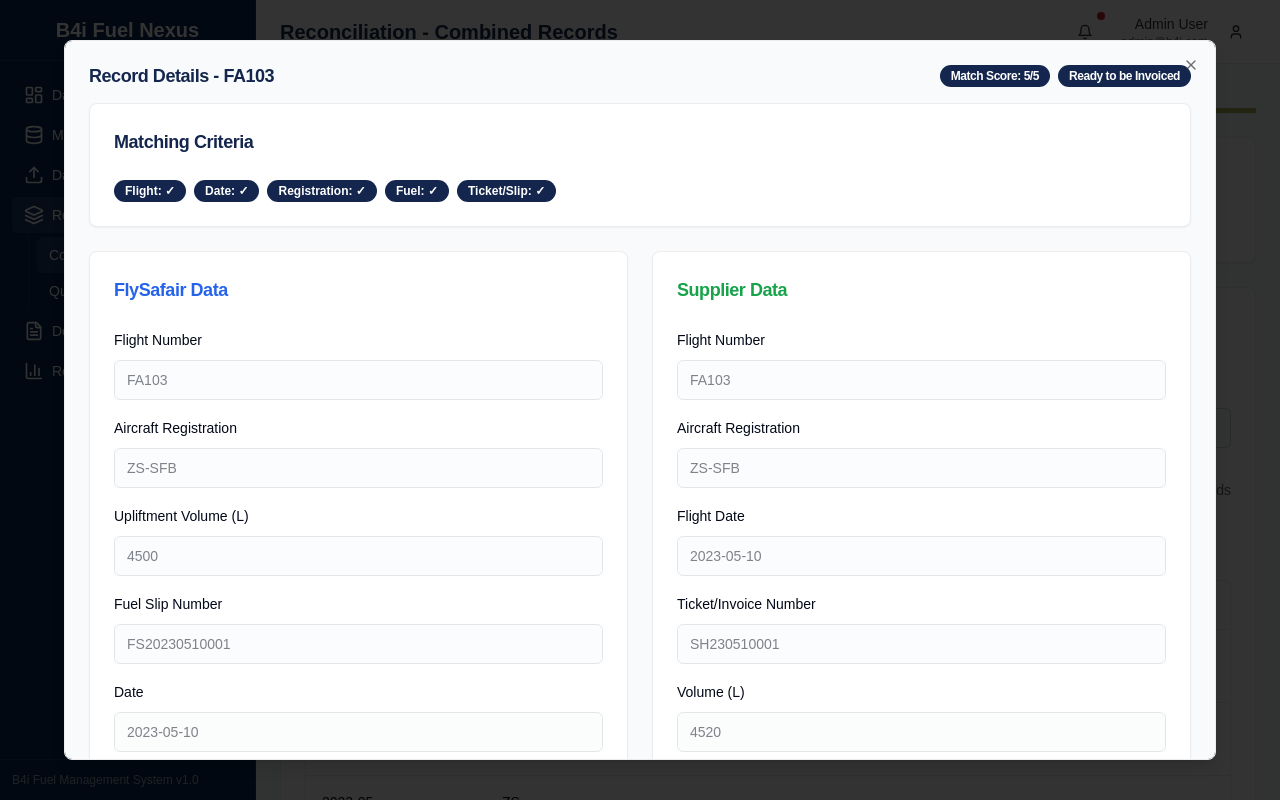
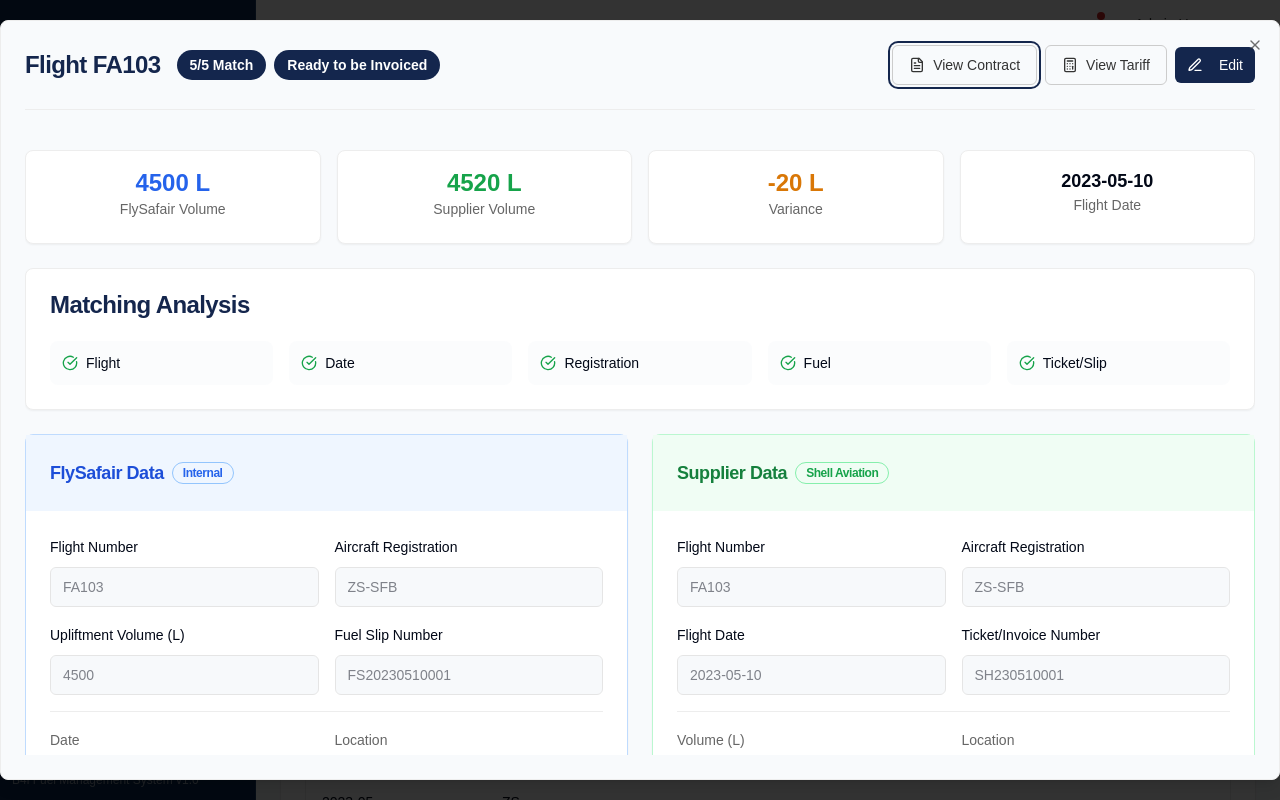
Before and after one commit to Morne004/fuel-nexus-tracker-51, a React (Vite) app: page /reconciliation/combined-records in a window 1280 px wide. Both pictures are taken after a click on the element 768 px from the left and 665 px from the top of the page. Shown: the top 800 px of the page. Built offline with nearby package versions, Linux system fonts and the light colour scheme.

Commit message:
Refactor Record Detail Modal UI
Improved the UI and UX of the `RecordDetailModal` component. Ensured the "View Contract" and "View Tariff" buttons are functional.

```diff
--- a/src/components/modals/RecordDetailModal.tsx
+++ b/src/components/modals/RecordDetailModal.tsx
@@ -12,7 +12,7 @@ import { Label } from '@/components/ui/label';
 import { Badge } from '@/components/ui/badge';
 import { Card, CardContent, CardHeader, CardTitle } from '@/components/ui/card';
 import { Separator } from '@/components/ui/separator';
-import { Eye, Save, X } from 'lucide-react';
+import { Eye, Save, X, Edit3, FileText, Calculator, AlertCircle, CheckCircle } from 'lucide-react';
 
 interface RecordData {
   id: number;
@@ -25,7 +25,6 @@ interface RecordData {
   ifsVolume: number;
   variance: number;
   status: string;
-  // Additional fields for detailed view
   flySafairData: {
     flightNumber: string;
     aircraftRegistration: string;
@@ -108,10 +107,8 @@ const RecordDetailModal = ({
     } : null);
   };
 
-  const getMatchBadge = (isMatch: boolean, label: string) => (
-    <Badge variant={isMatch ? "default" : "destructive"} className="text-xs">
-      {label}: {isMatch ? "✓" : "✗"}
-    </Badge>
+  const getMatchIcon = (isMatch: boolean) => (
+    isMatch ? <CheckCircle className="h-4 w-4 text-green-600" /> : <AlertCircle className="h-4 w-4 text-red-600" />
   );
 
   const calculateMatchScore = () => {
@@ -119,257 +116,293 @@ const RecordDetailModal = ({
     return matches.filter(Boolean).length;
   };
 
+  const handleViewContract = () => {
+    console.log(`Viewing contract ${record.contractId} for flight ${record.flightNumber}`);
+    // Navigate to contract detail view
+    window.open(`/master-data/contracts?id=${record.contractId}`, '_blank');
+  };
+
+  const handleViewTariff = () => {
+    console.log(`Viewing tariff ${record.tariffId} for flight ${record.flightNumber}`);
+    // Navigate to tariff detail view
+    window.open(`/master-data/tariffs?id=${record.tariffId}`, '_blank');
+  };
+
   return (
     <Dialog open={open} onOpenChange={onOpenChange}>
-      <DialogContent className="max-w-6xl max-h-[90vh] overflow-y-auto">
-        <DialogHeader>
-          <DialogTitle className="flex items-center justify-between">
-            <span>Record Details - {record.flightNumber}</span>
+      <DialogContent className="max-w-7xl max-h-[95vh] overflow-hidden flex flex-col">
+        <DialogHeader className="pb-6 border-b">
+          <div className="flex items-center justify-between">
+            <div className="flex items-center gap-4">
+              <DialogTitle className="text-2xl font-bold">
+                Flight {record.flightNumber}
+              </DialogTitle>
               <div className="flex items-center gap-2">
-              <Badge variant={calculateMatchScore() === 5 ? "default" : "secondary"}>
-                Match Score: {calculateMatchScore()}/5
+                <Badge variant={calculateMatchScore() === 5 ? "default" : "destructive"} className="text-sm px-3 py-1">
+                  {calculateMatchScore()}/5 Match
                 </Badge>
                 <Badge variant={
                   record.status === "Ready to be Invoiced" ? "default" :
                   record.status === "Need Credit Note" ? "destructive" :
                   record.status.includes("Query") ? "destructive" :
                   "secondary"
-              }>
+                } className="text-sm px-3 py-1">
                   {record.status}
                 </Badge>
               </div>
-          </DialogTitle>
+            </div>
+            <div className="flex items-center gap-2">
+              {record.contractId && (
+                <Button variant="outline" onClick={handleViewContract} className="flex items-center gap-2">
+                  <FileText className="h-4 w-4" />
+                  View Contract
+                </Button>
+              )}
+              {record.tariffId && (
+                <Button variant="outline" onClick={handleViewTariff} className="flex items-center gap-2">
+                  <Calculator className="h-4 w-4" />
+                  View Tariff
+                </Button>
+              )}
+              {isEditing ? (
+                <div className="flex gap-2">
+                  <Button variant="outline" onClick={() => setIsEditing(false)} size="sm">
+                    Cancel
+                  </Button>
+                  <Button onClick={handleSave} size="sm">
+                    <Save className="h-4 w-4 mr-2" />
+                    Save
+                  </Button>
+                </div>
+              ) : (
+                <Button onClick={() => setIsEditing(true)} size="sm">
+                  <Edit3 className="h-4 w-4 mr-2" />
+                  Edit
+                </Button>
+              )}
+            </div>
+          </div>
         </DialogHeader>
 
-        <div className="space-y-6">
-          {/* Matching Criteria Summary */}
+        <div className="flex-1 overflow-y-auto space-y-6 py-6">
+          {/* Quick Stats */}
+          <div className="grid grid-cols-4 gap-4">
+            <Card className="text-center">
+              <CardContent className="pt-4">
+                <div className="text-2xl font-bold text-blue-600">
+                  {editedRecord.flySafairData.upliftmentVolume} L
+                </div>
+                <p className="text-sm text-muted-foreground">FlySafair Volume</p>
+              </CardContent>
+            </Card>
+            <Card className="text-center">
+              <CardContent className="pt-4">
+                <div className="text-2xl font-bold text-green-600">
+                  {editedRecord.supplierData.volume} L
+                </div>
+                <p className="text-sm text-muted-foreground">Supplier Volume</p>
+              </CardContent>
+            </Card>
+            <Card className="text-center">
+              <CardContent className="pt-4">
+                <div className={`text-2xl font-bold ${
+                  record.variance === 0 ? "text-green-600" :
+                  Math.abs(record.variance) < 30 ? "text-amber-600" : "text-red-600"
+                }`}>
+                  {record.variance > 0 ? "+" : ""}{record.variance} L
+                </div>
+                <p className="text-sm text-muted-foreground">Variance</p>
+              </CardContent>
+            </Card>
+            <Card className="text-center">
+              <CardContent className="pt-4">
+                <div className="text-lg font-bold">
+                  {record.flightDate}
+                </div>
+                <p className="text-sm text-muted-foreground">Flight Date</p>
+              </CardContent>
+            </Card>
+          </div>
+
+          {/* Matching Criteria */}
           <Card>
             <CardHeader>
-              <CardTitle className="text-lg">Matching Criteria</CardTitle>
+              <CardTitle className="flex items-center gap-2">
+                Matching Analysis
+              </CardTitle>
             </CardHeader>
             <CardContent>
-              <div className="flex flex-wrap gap-2">
-                {getMatchBadge(record.matchingCriteria.flight_match, "Flight")}
-                {getMatchBadge(record.matchingCriteria.date_match, "Date")}
-                {getMatchBadge(record.matchingCriteria.reg_match, "Registration")}
-                {getMatchBadge(record.matchingCriteria.fuel_match, "Fuel")}
-                {getMatchBadge(record.matchingCriteria.ticket_slip_match, "Ticket/Slip")}
+              <div className="grid grid-cols-5 gap-4">
+                <div className="flex items-center gap-2 p-3 rounded-lg bg-muted/30">
+                  {getMatchIcon(record.matchingCriteria.flight_match)}
+                  <span className="text-sm font-medium">Flight</span>
+                </div>
+                <div className="flex items-center gap-2 p-3 rounded-lg bg-muted/30">
+                  {getMatchIcon(record.matchingCriteria.date_match)}
+                  <span className="text-sm font-medium">Date</span>
+                </div>
+                <div className="flex items-center gap-2 p-3 rounded-lg bg-muted/30">
+                  {getMatchIcon(record.matchingCriteria.reg_match)}
+                  <span className="text-sm font-medium">Registration</span>
+                </div>
+                <div className="flex items-center gap-2 p-3 rounded-lg bg-muted/30">
+                  {getMatchIcon(record.matchingCriteria.fuel_match)}
+                  <span className="text-sm font-medium">Fuel</span>
+                </div>
+                <div className="flex items-center gap-2 p-3 rounded-lg bg-muted/30">
+                  {getMatchIcon(record.matchingCriteria.ticket_slip_match)}
+                  <span className="text-sm font-medium">Ticket/Slip</span>
+                </div>
               </div>
             </CardContent>
           </Card>
 
-          {/* Side-by-side Data Comparison */}
+          {/* Data Comparison */}
           <div className="grid grid-cols-1 lg:grid-cols-2 gap-6">
             {/* FlySafair Data */}
-            <Card>
-              <CardHeader>
-                <CardTitle className="text-lg text-blue-600">FlySafair Data</CardTitle>
+            <Card className="border-blue-200">
+              <CardHeader className="bg-blue-50">
+                <CardTitle className="text-lg text-blue-700 flex items-center gap-2">
+                  FlySafair Data
+                  <Badge variant="outline" className="text-blue-600 border-blue-300">
+                    Internal
+                  </Badge>
+                </CardTitle>
               </CardHeader>
-              <CardContent className="space-y-4">
+              <CardContent className="space-y-4 pt-6">
+                <div className="grid grid-cols-2 gap-4">
                   <div className="space-y-2">
-                  <Label htmlFor="fs-flight">Flight Number</Label>
+                    <Label htmlFor="fs-flight" className="text-sm font-medium">Flight Number</Label>
                     <Input
                       id="fs-flight"
                       value={editedRecord.flySafairData.flightNumber}
                       onChange={(e) => updateFlySafairField('flightNumber', e.target.value)}
                       disabled={!isEditing}
+                      className={!isEditing ? "bg-muted" : ""}
                     />
                   </div>
-
                   <div className="space-y-2">
-                  <Label htmlFor="fs-aircraft">Aircraft Registration</Label>
+                    <Label htmlFor="fs-aircraft" className="text-sm font-medium">Aircraft Registration</Label>
                     <Input
                       id="fs-aircraft"
                       value={editedRecord.flySafairData.aircraftRegistration}
                       onChange={(e) => updateFlySafairField('aircraftRegistration', e.target.value)}
                       disabled={!isEditing}
+                      className={!isEditing ? "bg-muted" : ""}
                     />
                   </div>
+                </div>
 
+                <div className="grid grid-cols-2 gap-4">
                   <div className="space-y-2">
-                  <Label htmlFor="fs-volume">Upliftment Volume (L)</Label>
+                    <Label htmlFor="fs-volume" className="text-sm font-medium">Upliftment Volume (L)</Label>
                     <Input
                       id="fs-volume"
                       type="number"
                       value={editedRecord.flySafairData.upliftmentVolume}
                       onChange={(e) => updateFlySafairField('upliftmentVolume', parseFloat(e.target.value))}
                       disabled={!isEditing}
+                      className={!isEditing ? "bg-muted" : ""}
                     />
                   </div>
-
                   <div className="space-y-2">
-                  <Label htmlFor="fs-slip">Fuel Slip Number</Label>
+                    <Label htmlFor="fs-slip" className="text-sm font-medium">Fuel Slip Number</Label>
                     <Input
                       id="fs-slip"
                       value={editedRecord.flySafairData.fuelSlipNumber}
                       onChange={(e) => updateFlySafairField('fuelSlipNumber', e.target.value)}
                       disabled={!isEditing}
+                      className={!isEditing ? "bg-muted" : ""}
                     />
                   </div>
-
-                <div className="space-y-2">
-                  <Label>Date</Label>
-                  <Input
-                    value={editedRecord.flySafairData.date}
-                    disabled
-                    className="bg-gray-50"
-                  />
                 </div>
 
+                <Separator />
+
+                <div className="grid grid-cols-2 gap-4">
                   <div className="space-y-2">
-                  <Label>Location</Label>
-                  <Input
-                    value={editedRecord.flySafairData.location}
-                    disabled
-                    className="bg-gray-50"
-                  />
+                    <Label className="text-sm font-medium text-muted-foreground">Date</Label>
+                    <Input value={editedRecord.flySafairData.date} disabled className="bg-muted text-muted-foreground" />
+                  </div>
+                  <div className="space-y-2">
+                    <Label className="text-sm font-medium text-muted-foreground">Location</Label>
+                    <Input value={editedRecord.flySafairData.location} disabled className="bg-muted text-muted-foreground" />
+                  </div>
                 </div>
               </CardContent>
             </Card>
 
             {/* Supplier Data */}
-            <Card>
-              <CardHeader>
-                <CardTitle className="text-lg text-green-600">Supplier Data</CardTitle>
+            <Card className="border-green-200">
+              <CardHeader className="bg-green-50">
+                <CardTitle className="text-lg text-green-700 flex items-center gap-2">
+                  Supplier Data
+                  <Badge variant="outline" className="text-green-600 border-green-300">
+                    {editedRecord.supplierData.supplier}
+                  </Badge>
+                </CardTitle>
               </CardHeader>
-              <CardContent className="space-y-4">
+              <CardContent className="space-y-4 pt-6">
+                <div className="grid grid-cols-2 gap-4">
                   <div className="space-y-2">
-                  <Label htmlFor="sup-flight">Flight Number</Label>
+                    <Label htmlFor="sup-flight" className="text-sm font-medium">Flight Number</Label>
                     <Input
                       id="sup-flight"
                       value={editedRecord.supplierData.flightNumber}
                       onChange={(e) => updateSupplierField('flightNumber', e.target.value)}
                       disabled={!isEditing}
+                      className={!isEditing ? "bg-muted" : ""}
                     />
                   </div>
-
                   <div className="space-y-2">
-                  <Label htmlFor="sup-aircraft">Aircraft Registration</Label>
+                    <Label htmlFor="sup-aircraft" className="text-sm font-medium">Aircraft Registration</Label>
                     <Input
                       id="sup-aircraft"
                       value={editedRecord.supplierData.aircraftRegistration}
                       onChange={(e) => updateSupplierField('aircraftRegistration', e.target.value)}
                       disabled={!isEditing}
+                      className={!isEditing ? "bg-muted" : ""}
                     />
                   </div>
+                </div>
 
+                <div className="grid grid-cols-2 gap-4">
                   <div className="space-y-2">
-                  <Label htmlFor="sup-date">Flight Date</Label>
+                    <Label htmlFor="sup-date" className="text-sm font-medium">Flight Date</Label>
                     <Input
                       id="sup-date"
                       value={editedRecord.supplierData.flightDate}
                       onChange={(e) => updateSupplierField('flightDate', e.target.value)}
                       disabled={!isEditing}
+                      className={!isEditing ? "bg-muted" : ""}
                     />
                   </div>
-
                   <div className="space-y-2">
-                  <Label htmlFor="sup-ticket">Ticket/Invoice Number</Label>
+                    <Label htmlFor="sup-ticket" className="text-sm font-medium">Ticket/Invoice Number</Label>
                     <Input
                       id="sup-ticket"
                       value={editedRecord.supplierData.ticketInvoiceNumber}
                       onChange={(e) => updateSupplierField('ticketInvoiceNumber', e.target.value)}
                       disabled={!isEditing}
+                      className={!isEditing ? "bg-muted" : ""}
                     />
                   </div>
-
-                <div className="space-y-2">
-                  <Label>Volume (L)</Label>
-                  <Input
-                    value={editedRecord.supplierData.volume}
-                    disabled
-                    className="bg-gray-50"
-                  />
                 </div>
 
+                <Separator />
+
+                <div className="grid grid-cols-2 gap-4">
                   <div className="space-y-2">
-                  <Label>Supplier</Label>
-                  <Input
-                    value={editedRecord.supplierData.supplier}
-                    disabled
-                    className="bg-gray-50"
-                  />
+                    <Label className="text-sm font-medium text-muted-foreground">Volume (L)</Label>
+                    <Input value={editedRecord.supplierData.volume} disabled className="bg-muted text-muted-foreground" />
                   </div>
-
                   <div className="space-y-2">
-                  <Label>Location</Label>
-                  <Input
-                    value={editedRecord.supplierData.location}
-                    disabled
-                    className="bg-gray-50"
-                  />
-                </div>
-              </CardContent>
-            </Card>
-          </div>
-
-          {/* Volume Comparison */}
-          <Card>
-            <CardHeader>
-              <CardTitle className="text-lg">Volume Analysis</CardTitle>
-            </CardHeader>
-            <CardContent>
-              <div className="grid grid-cols-3 gap-4 text-center">
-                <div>
-                  <Label className="text-sm text-muted-foreground">FlySafair Volume</Label>
-                  <div className="text-2xl font-bold text-blue-600">
-                    {editedRecord.flySafairData.upliftmentVolume} L
-                  </div>
-                </div>
-                <div>
-                  <Label className="text-sm text-muted-foreground">Supplier Volume</Label>
-                  <div className="text-2xl font-bold text-green-600">
-                    {editedRecord.supplierData.volume} L
-                  </div>
-                </div>
-                <div>
-                  <Label className="text-sm text-muted-foreground">Variance</Label>
-                  <div className={`text-2xl font-bold ${
-                    record.variance === 0 ? "text-green-600" :
-                    Math.abs(record.variance) < 30 ? "text-amber-600" : "text-red-600"
-                  }`}>
-                    {record.variance > 0 ? "+" : ""}{record.variance} L
-                  </div>
+                    <Label className="text-sm font-medium text-muted-foreground">Location</Label>
+                    <Input value={editedRecord.supplierData.location} disabled className="bg-muted text-muted-foreground" />
                   </div>
                 </div>
               </CardContent>
             </Card>
-
-          {/* Action Buttons */}
-          <div className="flex items-center justify-between pt-4 border-t">
-            <div className="flex gap-2">
-              {record.contractId && (
-                <Button variant="outline" onClick={onViewContract} className="flex items-center gap-1">
-                  <Eye className="h-4 w-4" />
-                  View Contract
-                </Button>
-              )}
-              {record.tariffId && (
-                <Button variant="outline" onClick={onViewTariff} className="flex items-center gap-1">
-                  <Eye className="h-4 w-4" />
-                  View Tariff
-                </Button>
-              )}
-            </div>
-
-            <div className="flex gap-2">
-              {isEditing ? (
-                <>
-                  <Button variant="outline" onClick={() => setIsEditing(false)}>
-                    <X className="h-4 w-4 mr-1" />
-                    Cancel
-                  </Button>
-                  <Button onClick={handleSave}>
-                    <Save className="h-4 w-4 mr-1" />
-                    Save Changes
-                  </Button>
-                </>
-              ) : (
-                <Button onClick={() => setIsEditing(true)}>
-                  Edit Record
-                </Button>
-              )}
-            </div>
           </div>
         </div>
       </DialogContent>
```
Lines whose indentation alone changed are shown as unchanged.
